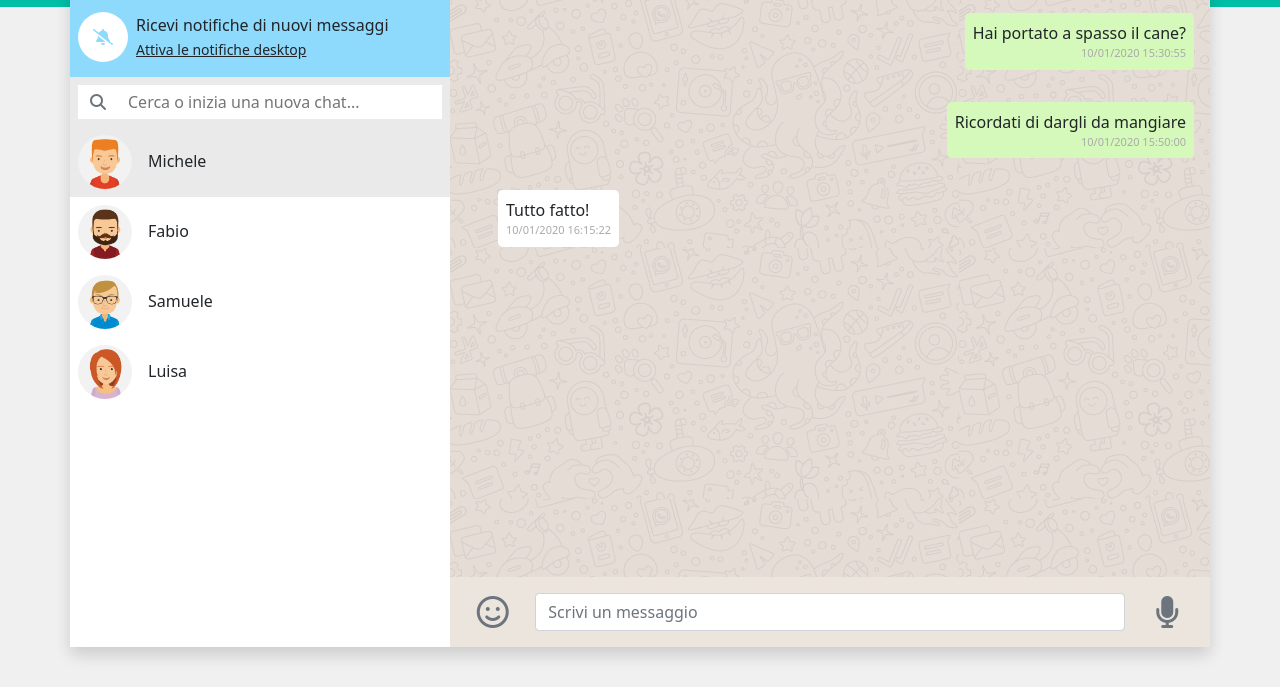
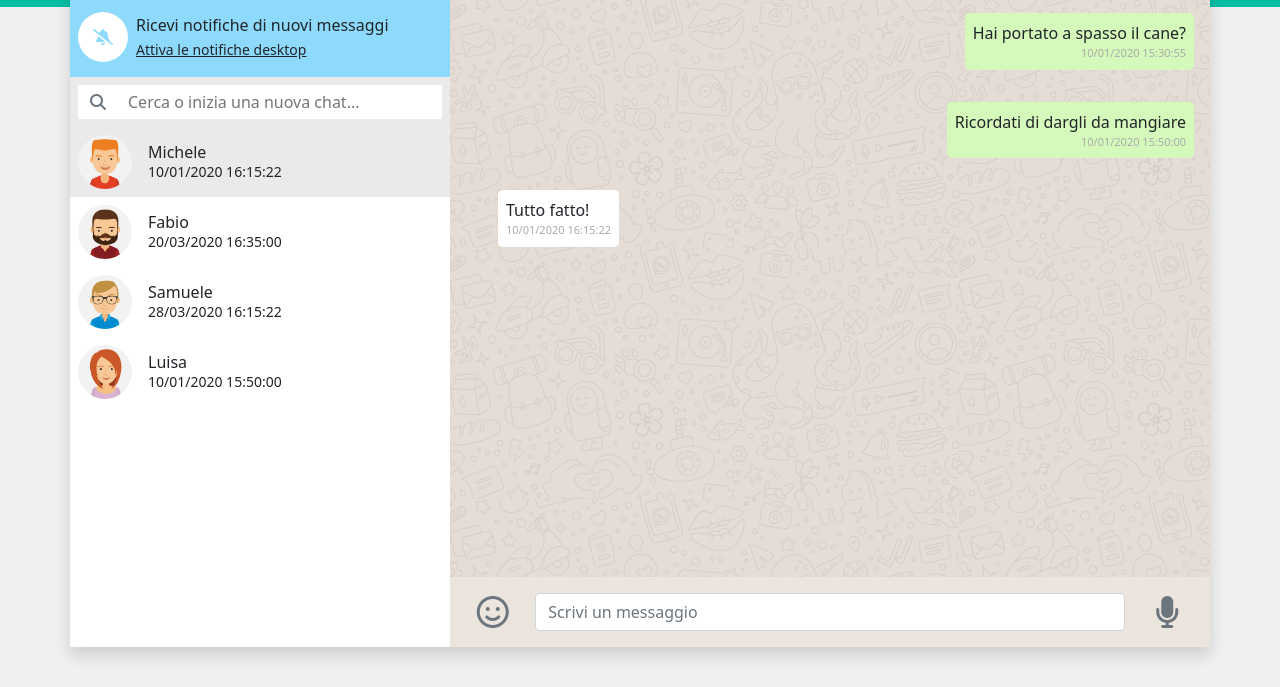
Before and after one commit to davidebortoloni/vue-boolzapp, a plain HTML site: page index.html in a window 1280 px wide. Shown: the part 113-800 px from the top of the page. Drawn offline with nearby package versions, Linux system fonts and the light colour scheme.

Commit message:
Orario ultimo messaggio nella lista

```diff
--- a/index.html
+++ b/index.html
@@ -109,6 +109,9 @@
                   </figure>
                   <div class="h6 media-text">
                     <div>{{ contact.name }}</div>
+                    <div class="media-secondary-text fw-light">
+                      <small>{{ getTimeLastMessage(index) }}</small>
+                    </div>
                   </div>
                 </li>
               </ul>
--- a/js/script.js
+++ b/js/script.js
@@ -129,6 +129,11 @@ const app = new Vue({
       const lastMessage = receivedMessages[receivedMessages.length - 1];
       return lastMessage.date;
     },
+    getTimeLastMessage(index) {
+      const messages = this.contacts[index].messages;
+      const lastMessage = messages[messages.length - 1];
+      return lastMessage.date;
+    },
     goToBottom(id) {
       setTimeout(() => {
         const element = document.getElementById(id);
```
